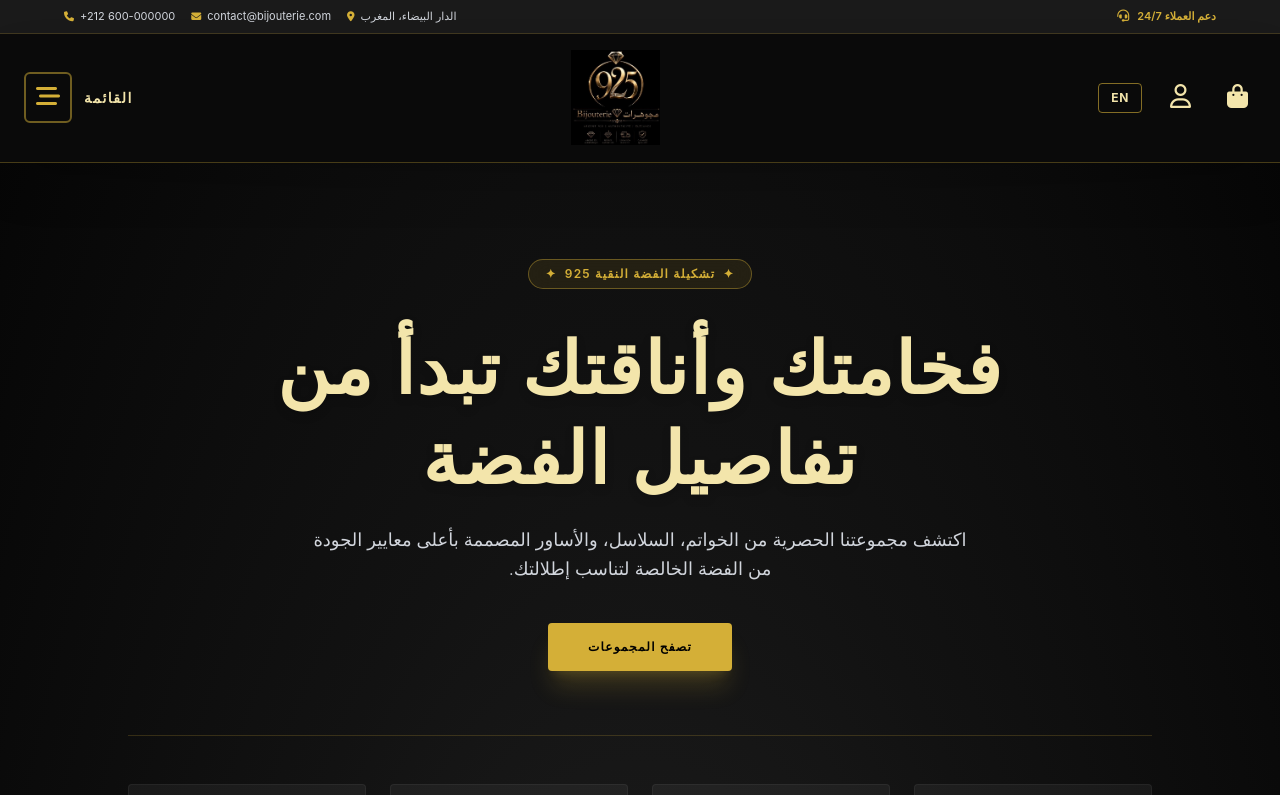
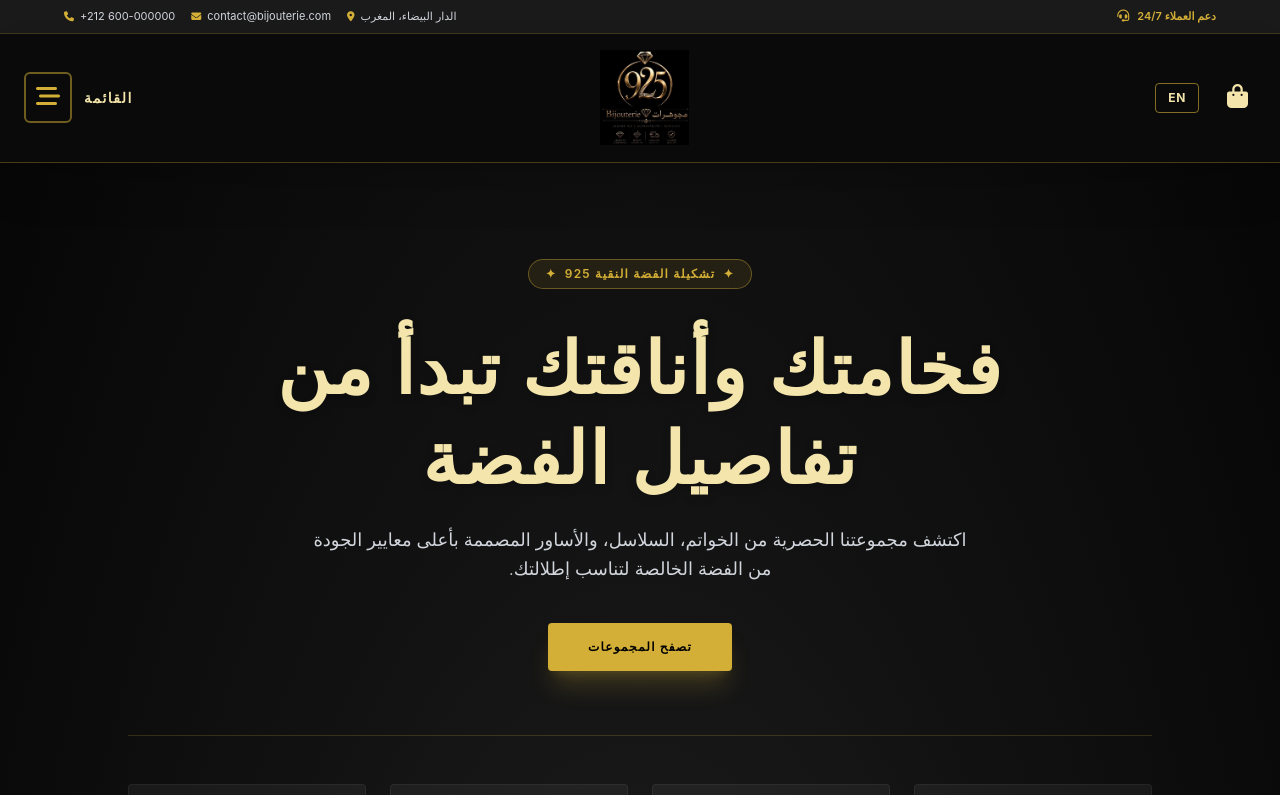
Before and after one commit to oussamael359-svg/bijouterie-925, a React (Vite) app: page / in a window 1280 px wide. Shown: the top 795 px of the page. Built offline with nearby package versions, Linux system fonts and the light colour scheme; the HTML template or start-up script is replaced by a standard one.

Commit message:
تعديل المكونات وإضافة أقسام جديدة

```diff
--- a/src/components/Navbar.jsx
+++ b/src/components/Navbar.jsx
@@ -65,15 +65,6 @@ export default function Navbar({
               className="border border-[#D4AF37]/60 text-[#F3E5AB] hover:bg-[#D4AF37] hover:text-black transition duration-300 px-3 py-1.5 text-xs font-bold tracking-wider cursor-pointer hidden sm:block rounded-sm"
             >
               {currentLang === 'ar' ? 'EN' : 'AR'}
-            </button>
-
-            <button
-              onClick={() => alert(currentLang === 'ar' ? "سيتم فتح نافذة تسجيل الدخول قريباً" : "Login modal coming soon")}
-              className="p-2 text-[#F3E5AB] hover:text-[#D4AF37] transition duration-300 cursor-pointer"
-              title={currentLang === 'ar' ? 'حسابي' : 'Account'}
-              aria-label="Account"
-            >
-              <i className="fa-regular fa-user text-2xl"></i>
             </button>
 
             <button
```
